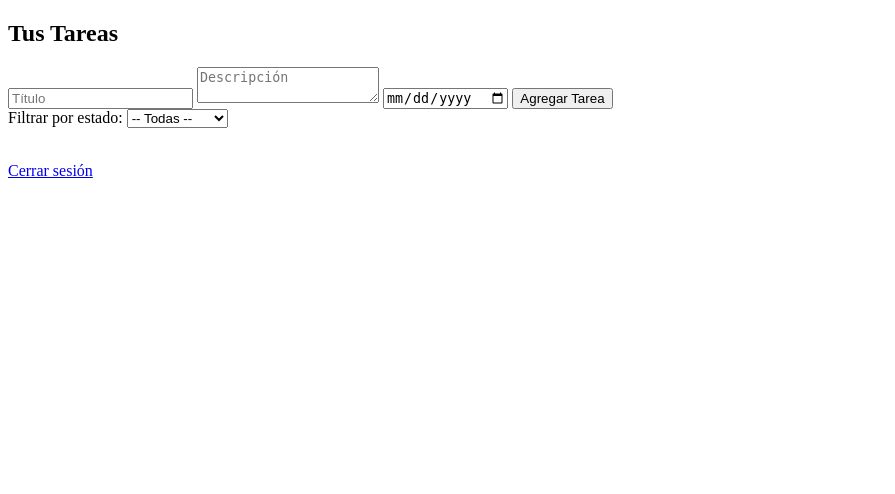
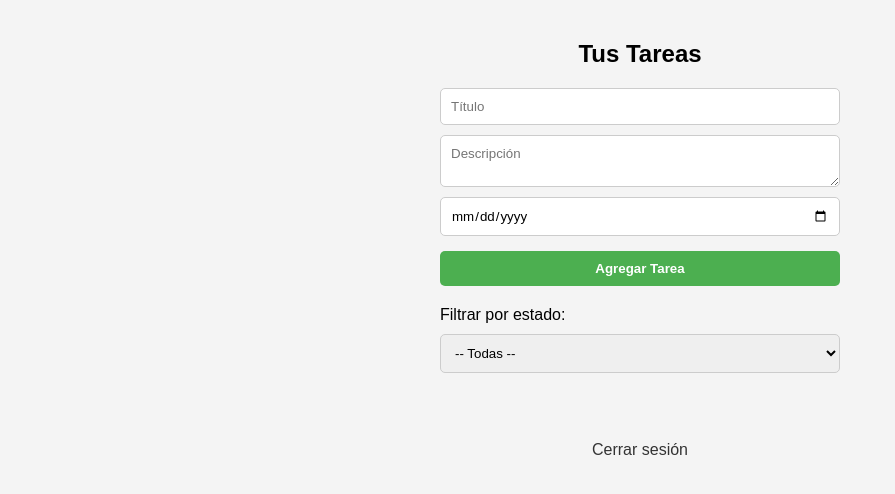
Before and after one commit to GeraOR/to-do, a PHP site: page /views/tareas.php in a window 1280 px wide. Shown: the top 494 px of the page, without its empty margins (0-895 px from the left). Run offline with PHP 8.4, Linux system fonts and the light colour scheme; the visitor is signed in with stand-in values (Sample User, id 1); data that the repository does not hold is empty.

Commit message:
tareas css

```diff
--- /dev/null
+++ b/styles/tareas.css
@@ -0,0 +1,130 @@
+* {
+    box-sizing: border-box;
+    font-family: Arial, sans-serif;
+}
+
+body {
+    background-color: #f4f4f4;
+    margin: 0;
+    padding: 20px;
+}
+
+h2 {
+    text-align: center;
+    margin-bottom: 20px;
+}
+
+form {
+    margin-bottom: 20px;
+    display: flex;
+    flex-direction: column;
+    max-width: 400px;
+    margin-inline: auto;
+    gap: 10px;
+}
+
+input[type="text"],
+input[type="date"],
+textarea,
+select {
+    padding: 10px;
+    border-radius: 5px;
+    border: 1px solid #ccc;
+}
+
+button {
+    padding: 10px;
+    background-color: #4CAF50;
+    border: none;
+    color: white;
+    font-weight: bold;
+    border-radius: 5px;
+    cursor: pointer;
+    margin-top: 5px;
+}
+
+button:hover {
+    background-color: #45a049;
+}
+
+ul {
+    list-style-type: none;
+    padding: 0;
+    max-width: 600px;
+    margin: 0 auto;
+}
+
+li {
+    background-color: #fff;
+    border-radius: 10px;
+    padding: 15px;
+    margin-bottom: 10px;
+    box-shadow: 0 2px 5px rgba(0,0,0,0.1);
+    position: relative;
+}
+
+li p {
+    margin: 5px 0;
+}
+
+hr {
+    border: none;
+    border-top: 1px solid #ddd;
+    margin: 15px 0;
+}
+
+a {
+    display: block;
+    text-align: center;
+    margin-top: 30px;
+    text-decoration: none;
+    color: #333;
+}
+
+a:hover {
+    text-decoration: underline;
+}
+
+.modal {
+    display: none;
+    position: fixed;
+    top: 0;
+    left: 0;
+    width: 100%;
+    height: 100%;
+    background: rgba(0,0,0,0.5);
+}
+
+.modal > div {
+    background: white;
+    padding: 20px;
+    max-width: 400px;
+    margin: 100px auto;
+    border-radius: 10px;
+    position: relative;
+}
+
+.modal button[type="submit"] {
+    background-color: #007BFF;
+}
+
+.modal button[type="submit"]:hover {
+    background-color: #0056b3;
+}
+
+.modal button[onclick] {
+    background: none;
+    border: none;
+    font-size: 20px;
+    color: #aaa;
+    position: absolute;
+    top: 10px;
+    right: 10px;
+    cursor: pointer;
+}
+
+p {
+    text-align: center;
+    color: green;
+    font-weight: bold;
+}
--- a/views/tareas.php
+++ b/views/tareas.php
@@ -34,6 +34,7 @@ $tareas = $result->fetch_all(MYSQLI_ASSOC);
     <meta charset="UTF-8">
     <meta name="viewport" content="width=device-width, initial-scale=1.0">
     <title>Tareas</title>
+    <link rel="stylesheet" href="../styles/tareas.css">
 </head>
 <body>
     <h2>Tus Tareas</h2>
```
